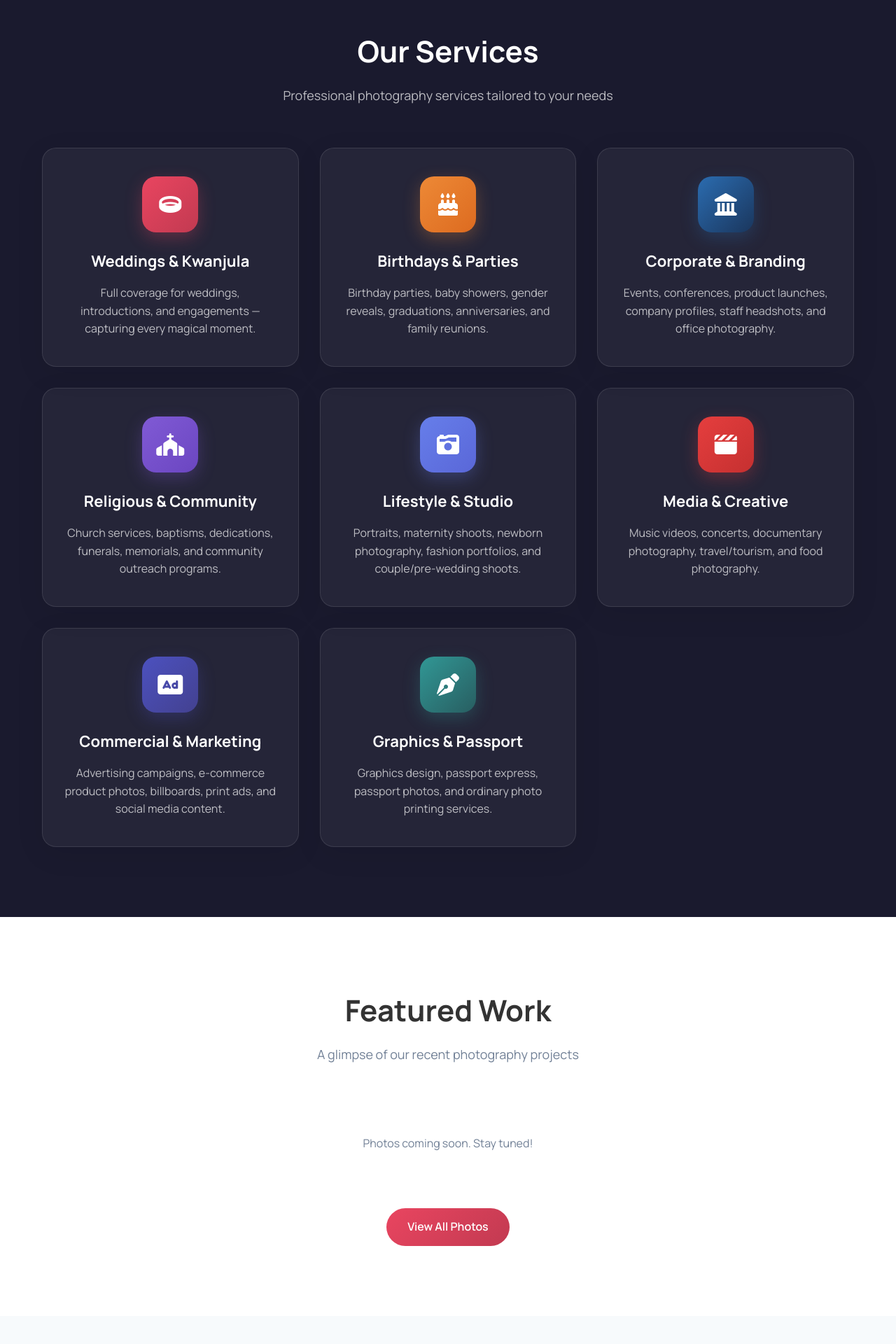
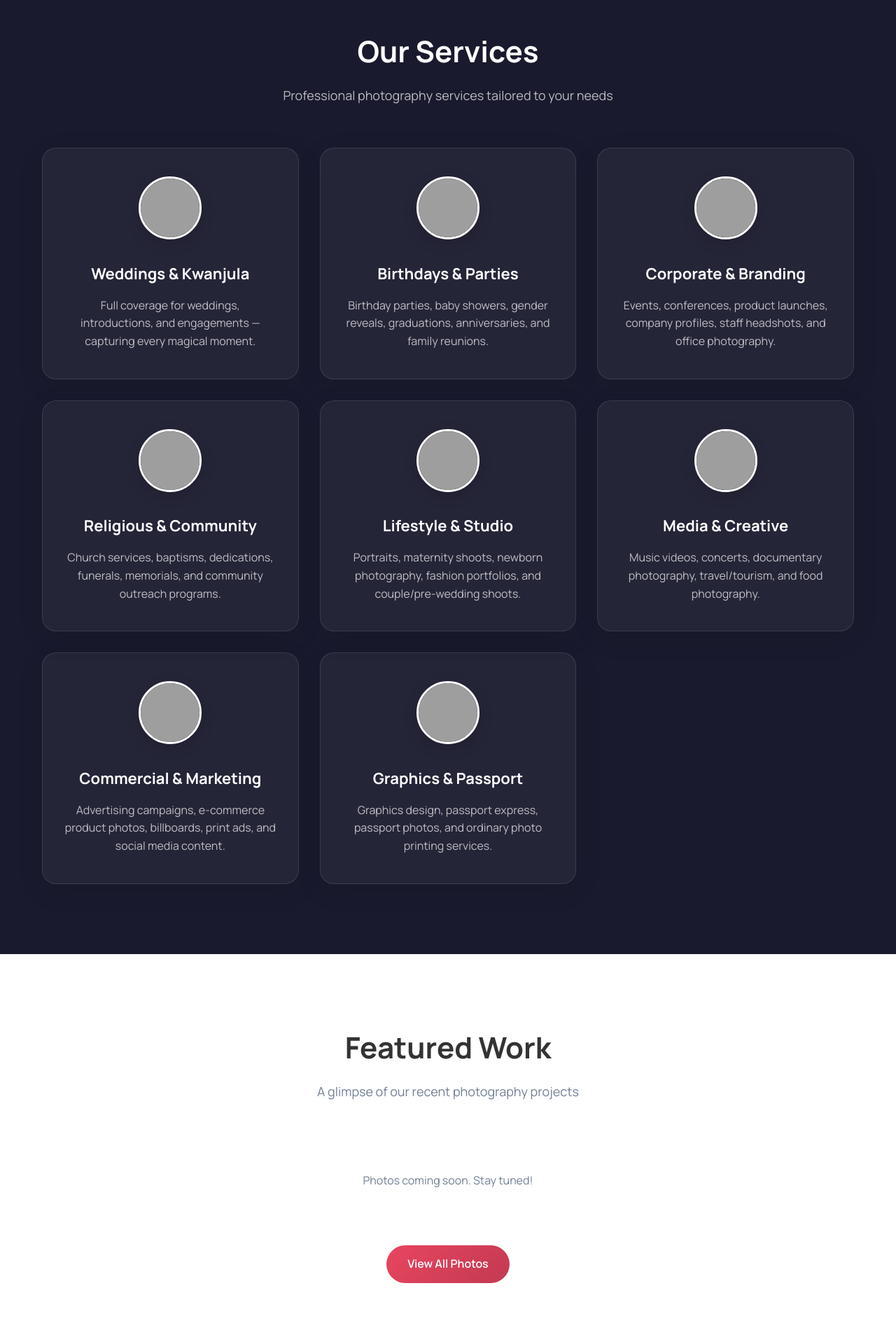
Before and after one commit to Isaac25-lgtm/benjo-moments-studio, a Flask app: page / in a window 1280 px wide. Shown: the part 860-2780 px from the top of the page at 70% size. Run offline with Flask 3, Linux system fonts and the light colour scheme; parts of the project's set-up code (start-up, migrations or seed data) failed here and were passed over; grey boxes are pictures that could not be loaded.

Commit message:
Replace icon boxes with real photo thumbnails from Pexels
Service cards now show circular cropped photos instead of abstract
icons — wedding couples, baby portraits, corporate events, studio
setups, etc. Photos load from Pexels CDN at 300x300 with lazy loading.
Updated across services, homepage, and about pages.

Co-Authored-By: Claude Opus 4.6 <noreply@anthropic.com>

```diff
--- a/templates/public/base.html
+++ b/templates/public/base.html
@@ -250,6 +250,22 @@
         .service-card:hover {
             transform: translateY(-10px);
             box-shadow: 0 20px 50px rgba(0, 0, 0, 0.15);
+        }
+
+        .service-card .svc-photo {
+            width: 90px;
+            height: 90px;
+            border-radius: 50%;
+            object-fit: cover;
+            margin-bottom: 24px;
+            box-shadow: 0 6px 20px rgba(0, 0, 0, 0.15);
+            border: 3px solid #fff;
+            transition: transform 0.3s, box-shadow 0.3s;
+        }
+
+        .service-card:hover .svc-photo {
+            transform: scale(1.08);
+            box-shadow: 0 10px 30px rgba(0, 0, 0, 0.25);
         }
 
         .service-card .icon-wrap {
--- a/templates/public/index.html
+++ b/templates/public/index.html
@@ -277,66 +277,43 @@
             <p>Professional photography services tailored to your needs</p>
         </div>
         <div class="services-grid">
-            <!-- Events & Celebrations -->
             <div class="service-card">
-                <div class="icon-wrap" style="background:linear-gradient(135deg,#e94560,#c23a51);box-shadow:0 8px 24px rgba(233,69,96,0.3);">
-                    <i class="fas fa-ring"></i>
-                </div>
+                <img class="svc-photo" src="https://images.pexels.com/photos/1024993/pexels-photo-1024993.jpeg?auto=compress&cs=tinysrgb&w=300&h=300&fit=crop" alt="Weddings & Kwanjula" loading="lazy">
                 <h3>Weddings & Kwanjula</h3>
                 <p>Full coverage for weddings, introductions, and engagements — capturing every magical moment.</p>
             </div>
             <div class="service-card">
-                <div class="icon-wrap" style="background:linear-gradient(135deg,#ed8936,#dd6b20);box-shadow:0 8px 24px rgba(237,137,54,0.3);">
-                    <i class="fas fa-cake-candles"></i>
-                </div>
+                <img class="svc-photo" src="https://images.pexels.com/photos/7099945/pexels-photo-7099945.jpeg?auto=compress&cs=tinysrgb&w=300&h=300&fit=crop" alt="Birthdays & Parties" loading="lazy">
                 <h3>Birthdays & Parties</h3>
                 <p>Birthday parties, baby showers, gender reveals, graduations, anniversaries, and family reunions.</p>
             </div>
-            <!-- Corporate -->
             <div class="service-card">
-                <div class="icon-wrap" style="background:linear-gradient(135deg,#2b6cb0,#1a365d);box-shadow:0 8px 24px rgba(43,108,176,0.3);">
-                    <i class="fas fa-landmark"></i>
-                </div>
+                <img class="svc-photo" src="https://images.pexels.com/photos/7648306/pexels-photo-7648306.jpeg?auto=compress&cs=tinysrgb&w=300&h=300&fit=crop" alt="Corporate & Branding" loading="lazy">
                 <h3>Corporate & Branding</h3>
                 <p>Events, conferences, product launches, company profiles, staff headshots, and office photography.</p>
             </div>
-            <!-- Religious & Community -->
             <div class="service-card">
-                <div class="icon-wrap" style="background:linear-gradient(135deg,#805ad5,#6b46c1);box-shadow:0 8px 24px rgba(128,90,213,0.3);">
-                    <i class="fas fa-church"></i>
-                </div>
+                <img class="svc-photo" src="https://images.pexels.com/photos/8815027/pexels-photo-8815027.jpeg?auto=compress&cs=tinysrgb&w=300&h=300&fit=crop" alt="Religious & Community" loading="lazy">
                 <h3>Religious & Community</h3>
                 <p>Church services, baptisms, dedications, funerals, memorials, and community outreach programs.</p>
             </div>
-            <!-- Lifestyle & Studio -->
             <div class="service-card">
-                <div class="icon-wrap" style="background:linear-gradient(135deg,#667eea,#5a67d8);box-shadow:0 8px 24px rgba(102,126,234,0.3);">
-                    <i class="fas fa-camera-retro"></i>
-                </div>
+                <img class="svc-photo" src="https://images.pexels.com/photos/11388583/pexels-photo-11388583.jpeg?auto=compress&cs=tinysrgb&w=300&h=300&fit=crop" alt="Lifestyle & Studio" loading="lazy">
                 <h3>Lifestyle & Studio</h3>
                 <p>Portraits, maternity shoots, newborn photography, fashion portfolios, and couple/pre-wedding shoots.</p>
             </div>
-            <!-- Media & Creative -->
             <div class="service-card">
-                <div class="icon-wrap" style="background:linear-gradient(135deg,#e53e3e,#c53030);box-shadow:0 8px 24px rgba(229,62,62,0.3);">
-                    <i class="fas fa-clapperboard"></i>
-                </div>
+                <img class="svc-photo" src="https://images.pexels.com/photos/2608519/pexels-photo-2608519.jpeg?auto=compress&cs=tinysrgb&w=300&h=300&fit=crop" alt="Media & Creative" loading="lazy">
                 <h3>Media & Creative</h3>
                 <p>Music videos, concerts, documentary photography, travel/tourism, and food photography.</p>
             </div>
-            <!-- Commercial -->
             <div class="service-card">
-                <div class="icon-wrap" style="background:linear-gradient(135deg,#4c51bf,#434190);box-shadow:0 8px 24px rgba(76,81,191,0.3);">
-                    <i class="fas fa-rectangle-ad"></i>
-                </div>
+                <img class="svc-photo" src="https://images.pexels.com/photos/2388569/pexels-photo-2388569.jpeg?auto=compress&cs=tinysrgb&w=300&h=300&fit=crop" alt="Commercial & Marketing" loading="lazy">
                 <h3>Commercial & Marketing</h3>
                 <p>Advertising campaigns, e-commerce product photos, billboards, print ads, and social media content.</p>
             </div>
-            <!-- Others -->
             <div class="service-card">
-                <div class="icon-wrap" style="background:linear-gradient(135deg,#319795,#285e61);box-shadow:0 8px 24px rgba(49,151,149,0.3);">
-                    <i class="fas fa-pen-nib"></i>
-                </div>
+                <img class="svc-photo" src="https://images.pexels.com/photos/4348404/pexels-photo-4348404.jpeg?auto=compress&cs=tinysrgb&w=300&h=300&fit=crop" alt="Graphics & Passport" loading="lazy">
                 <h3>Graphics & Passport</h3>
                 <p>Graphics design, passport express, passport photos, and ordinary photo printing services.</p>
             </div>
```
Also changed, not shown: templates/public/about.html (+4 -12 lines), templates/public/services.html (+31 -93 lines).
